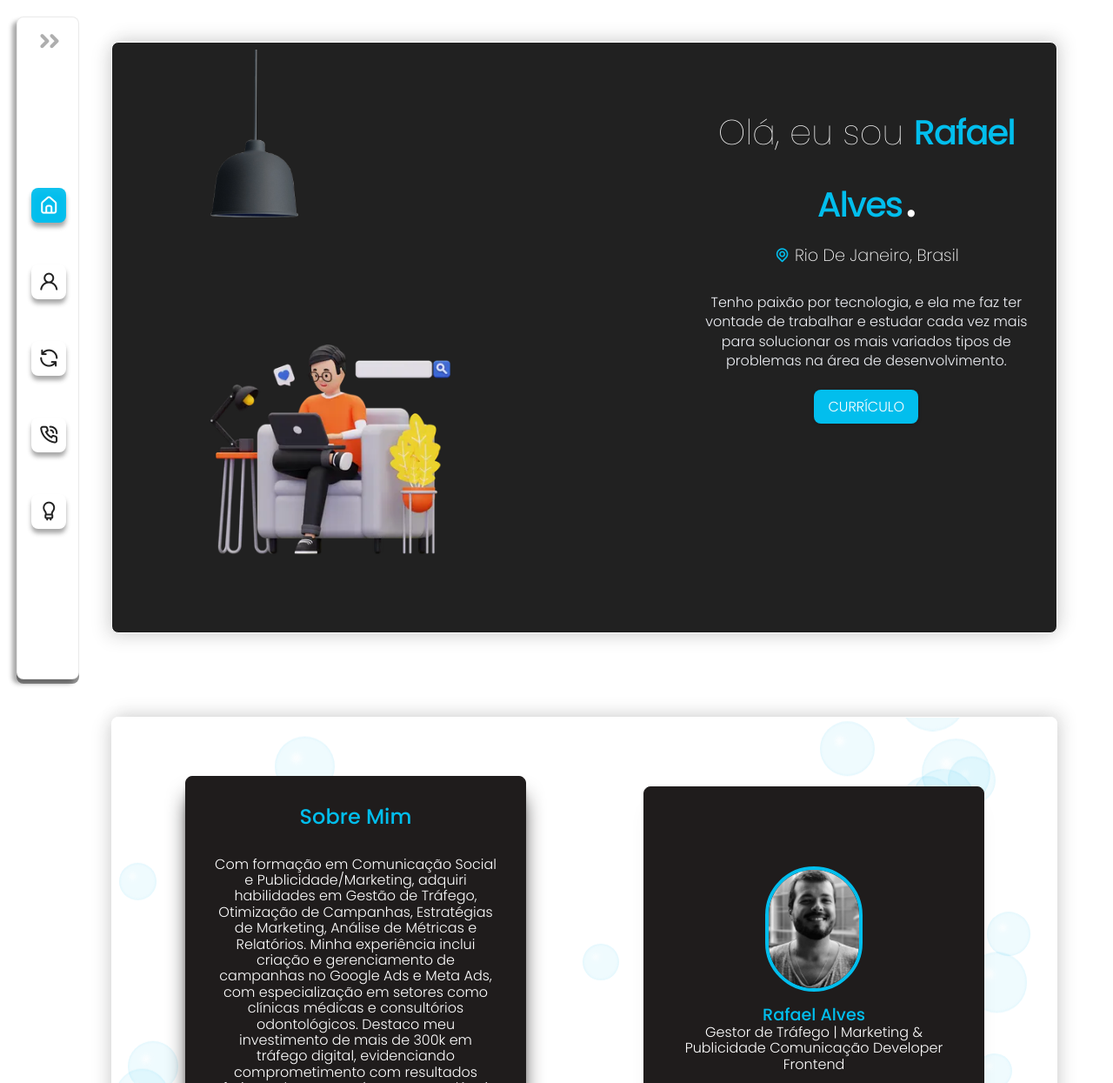
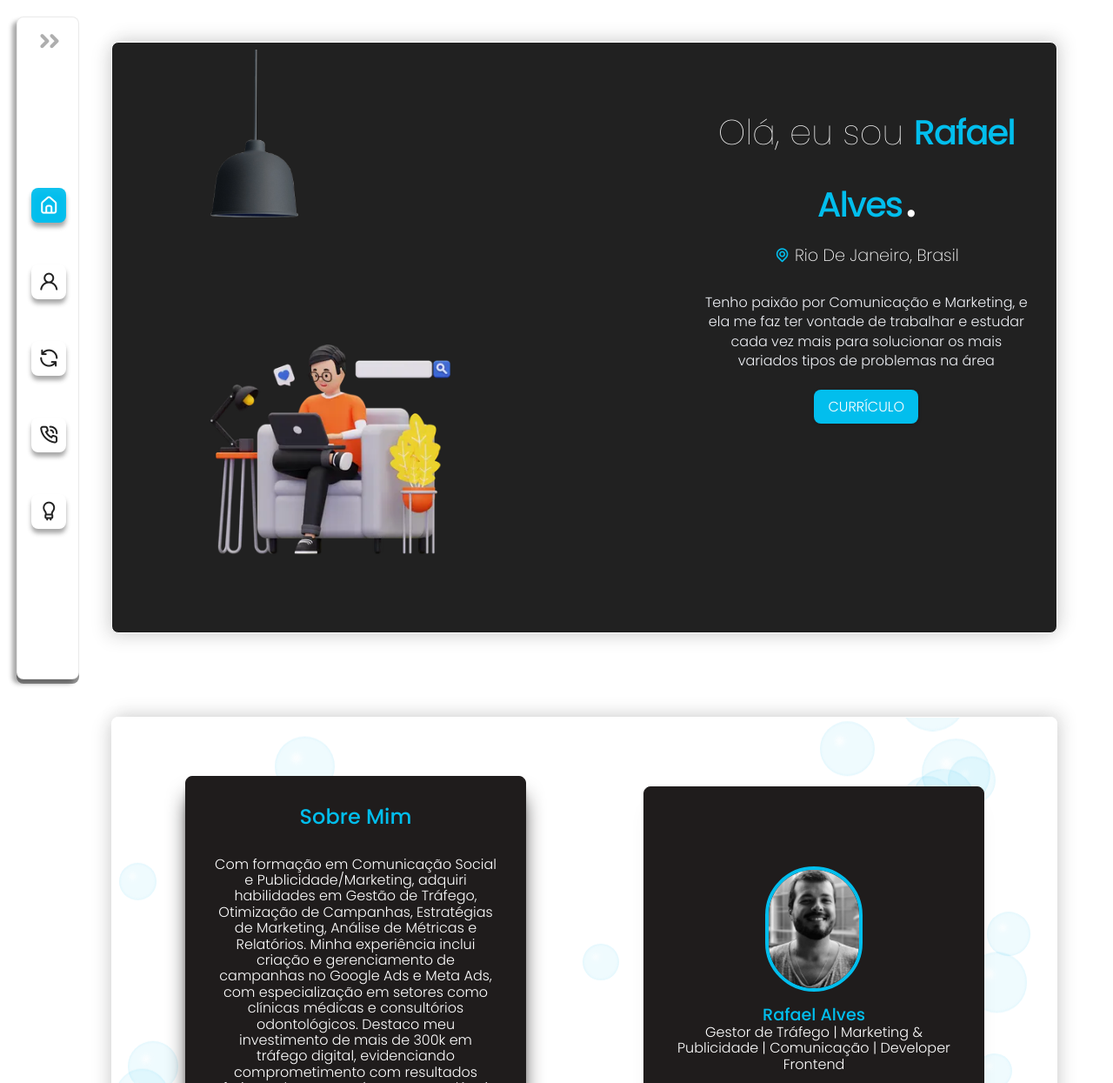
Before and after one commit to rafagnx/PORTIFOLIO2023, a plain HTML site: page index.html in a window 1280 px wide. Shown: the top 1245 px of the page at 87% size. Drawn offline with nearby package versions, Linux system fonts and the light colour scheme.

Commit message:
Update index.html

```diff
--- a/index.html
+++ b/index.html
@@ -102,9 +102,8 @@
                                     <span>Rio de janeiro, brasil</span>
                                 </div>
                                 <div class="info">
-                                    <p>Tenho paixão por tecnologia, e ela me faz ter vontade de trabalhar e estudar cada
-                                        vez mais para solucionar os mais variados tipos de problemas na área de
-                                        desenvolvimento.</p>
+                                    <p>Tenho paixão por Comunicação e Marketing, e ela me faz ter vontade de trabalhar e estudar cada
+                                        vez mais para solucionar os mais variados tipos de problemas na área</p>
                                 </div>
                                 <div class="home__btn">
                                     <a href="assets/resume/curriculo.pdf" download class="btn">currículo</a>
@@ -148,7 +147,7 @@
                                     </div>
                                     <div class="box-name">
                                         <h2>Rafael Alves</h2>
-                                        <small>Gestor de Tráfego | Marketing & Publicidade  Comunicação  Developer Frontend</small>
+                                        <small>Gestor de Tráfego | Marketing & Publicidade | Comunicação | Developer Frontend</small>
                                     </div>
                                     <div class="box-socials flex">
                                         <a href="https://www.linkedin.com/in/rafagnx/" target="_blank">
```
